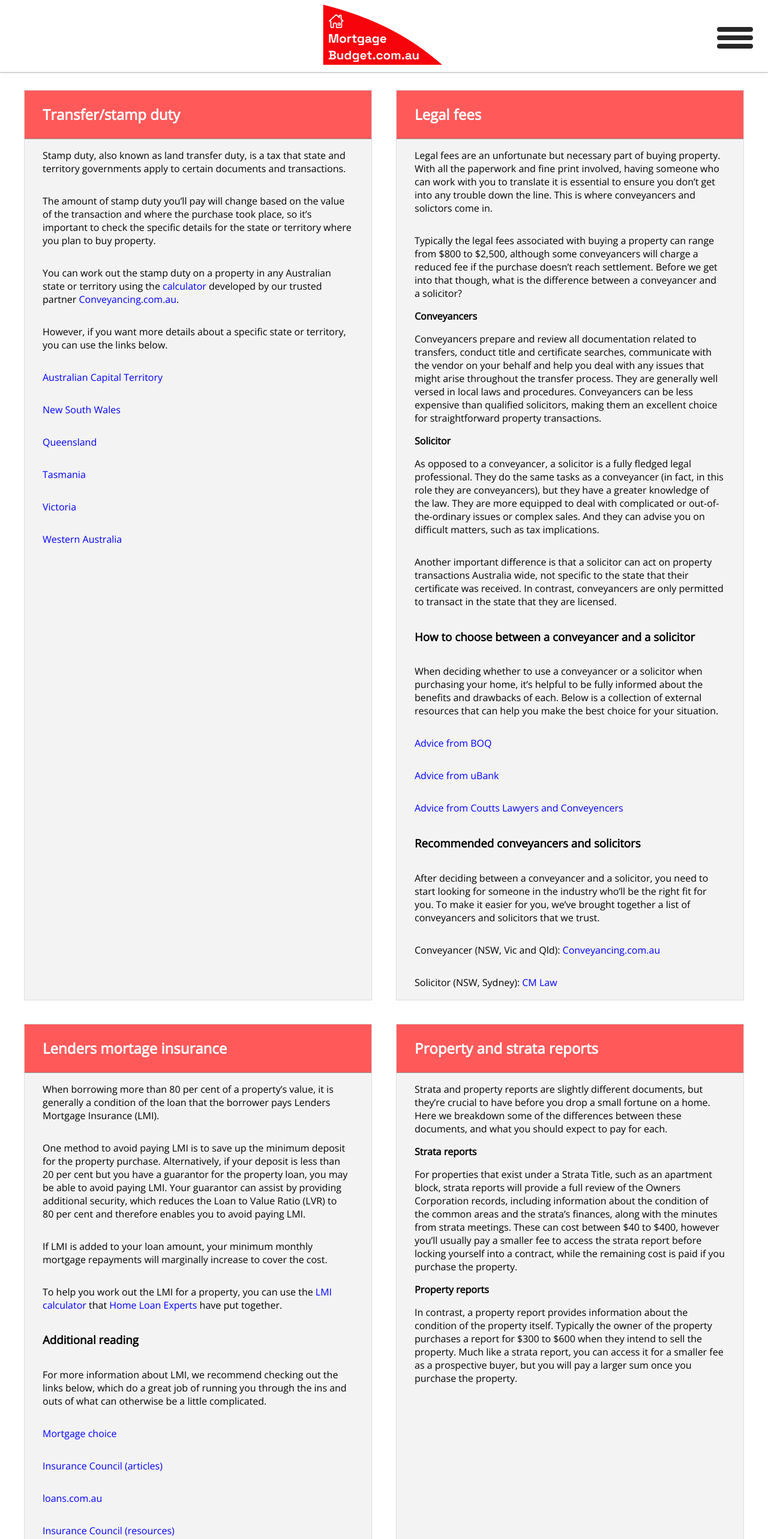
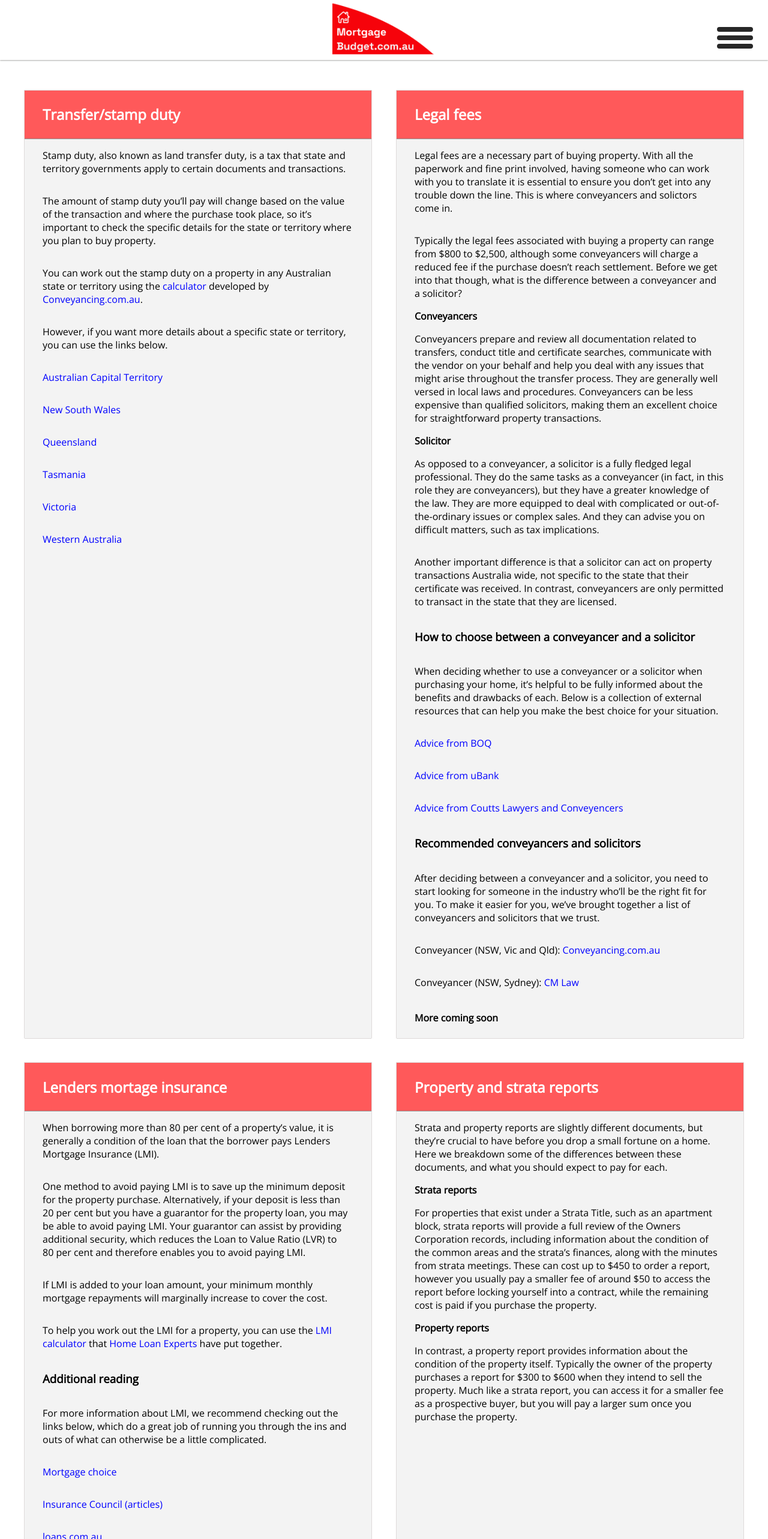
Before and after one commit to LetSamEqual/mortage-calc-react, a React (Create React App) app: page /resources in a window 1280 px wide. Shown: the top 2566 px of the page at 60% size. Built offline with nearby package versions, Linux system fonts and the light colour scheme.

Commit message:
updated design and copy

```diff
--- a/src/components/aboutPage/aboutPage.css
+++ b/src/components/aboutPage/aboutPage.css
@@ -39,6 +39,11 @@
   margin-top: 20px;
 }
 
+.adSenseBlock {
+  width: 300px;
+  height: 300px;
+}
+
 .shareSocialButtonsContainer {
   display: flex;
   gap: 15px;
--- a/src/components/aboutPage/aboutPage.js
+++ b/src/components/aboutPage/aboutPage.js
@@ -1,9 +1,14 @@
 import SocialButtons from "../socialButtons/socialbuttons";
 import "./aboutPage.css";
+import AdSenseBlock from "../adSenseBlock/adSenseBlock";
+import { useLocation } from "react-router-dom";
 
 const AboutPage = () => {
+  const location = useLocation();
+  const pathname = location.pathname;
   return (
     <div className="contentWrapper">
+      <AdSenseBlock props={location.pathname} />
       <div className="aboutPage">
         <h4>“Why does buying a house have to be so bloody hard?”</h4>
         <p>That’s the question that started this project. </p>
--- /dev/null
+++ b/src/components/adSenseBlock/adSenseBlock.jsx
@@ -0,0 +1,13 @@
+import { useEffect } from "react";
+
+const AdSenseBlock = ({ props }) => {
+  const currentPath = props;
+
+  useEffect(() => {
+    console.log(currentPath);
+  }, [currentPath]);
+
+  return <div key={currentPath}></div>;
+};
+
+export default AdSenseBlock;
--- a/src/components/hamburger/hamburger.css
+++ b/src/components/hamburger/hamburger.css
@@ -18,7 +18,7 @@
   --hamburger-gap: 6px;
   --foreground: #272727;
   --background: white;
-  --hamburger-margin: 15px;
+  --hamburger-margin: 10px;
   --animation-timing: 200ms ease-in-out;
   --hamburger-height: calc(
     (var(--bar-height) * 3 + (var(--hamburger-gap) * 2))
--- a/src/components/linksPage/linksPage.js
+++ b/src/components/linksPage/linksPage.js
@@ -29,7 +29,7 @@
               >
                 calculator
               </a>{" "}
-              developed by our trusted partner{" "}
+              developed by{" "}
               <a
                 href="https://conveyancing.com.au/"
                 target="_blank"
@@ -103,11 +103,11 @@
           <h2 className="linkContainerHeading">Legal fees</h2>
           <div className="linksContainer">
             <p>
-              Legal fees are an unfortunate but necessary part of buying
-              property. With all the paperwork and fine print involved, having
-              someone who can work with you to translate it is essential to
-              ensure you don’t get into any trouble down the line. This is where
-              conveyancers and solictors come in.
+              Legal fees are a necessary part of buying property. With all the
+              paperwork and fine print involved, having someone who can work
+              with you to translate it is essential to ensure you don’t get into
+              any trouble down the line. This is where conveyancers and
+              solictors come in.
             </p>
 
             <p>
@@ -154,7 +154,7 @@
             </p>
             <p>
               <a
-                href="https://www.boq.com.au/blog/property/solicitor-conveyancer#:~:text=As%20opposed%20to%20a%20conveyancer,ordinary%20issues%20or%20complex%20sales"
+                href="https://www.boq.com.au/blog/property/solicitor-conveyancer"
                 target="_blank"
                 rel="noreferrer"
               >
@@ -196,9 +196,9 @@
                 Conveyancing.com.au
               </a>
             </p>
-            {/* <p>Solicitor (all states): coming soon</p> */}
+
             <p>
-              Solicitor (NSW, Sydney):{" "}
+              Conveyancer (NSW, Sydney):{" "}
               <a
                 href="https://www.cmlaw.com.au/"
                 target="_blank"
@@ -207,12 +207,7 @@
                 CM Law
               </a>
             </p>
-            {/* <p>Solicitor (ACT): coming soon</p>
-            <p>Solicitor (NT): coming soon</p>
-            <p>Solicitor (Qld): coming soon</p>
-            <p>Solicitor (Tas): coming soon</p>
-            <p>Solicitor (Vic): coming soon</p>
-            <p>Solicitor (WA): coming soon</p> */}
+            <h4>More coming soon</h4>
           </div>
         </div>
         <div className="allLinkContainers">
@@ -289,15 +284,6 @@
                 loans.com.au
               </a>
             </p>
-            <p>
-              <a
-                href="https://insurancecouncil.com.au/resource/lenders-mortgage-insurance/"
-                target="_blank"
-                rel="noreferrer"
-              >
-                Insurance Council (resources)
-              </a>
-            </p>
           </div>
         </div>
         <div className="allLinkContainers">
@@ -315,10 +301,10 @@
               apartment block, strata reports will provide a full review of the
               Owners Corporation records, including information about the
               condition of the common areas and the strata’s finances, along
-              with the minutes from strata meetings. These can cost between $40
-              to $400, however you’ll usually pay a smaller fee to access the
-              strata report before locking yourself into a contract, while the
-              remaining cost is paid if you purchase the property.
+              with the minutes from strata meetings. These can cost up to $450
+              to order a report, however you usually pay a smaller fee of around
+              $50 to access the report before locking yourself into a contract,
+              while the remaining cost is paid if you purchase the property.
             </p>
             <b>Property reports</b>
             <p>
@@ -328,6 +314,16 @@
               sell the property. Much like a strata report, you can access it
               for a smaller fee as a prospective buyer, but you will pay a
               larger sum once you purchase the property.
+            </p>
+          </div>
+        </div>
+        <div className="allLinkContainers">
+          <h2 className="linkContainerHeading">Mortgage brokers</h2>
+          <div className="linksContainer">
+            <h4>Coming soon!</h4>
+            <p>
+              Check back in soon as we find other ways to help you on your
+              housing journey.
             </p>
           </div>
         </div>
--- a/src/components/navBar/navBar.css
+++ b/src/components/navBar/navBar.css
@@ -2,7 +2,7 @@
   position: fixed;
   display: flex;
   width: 100%;
-  height: 95px;
+  height: 80px;
   top: 0;
   border-bottom: 20px;
   background-color: white;
@@ -19,7 +19,7 @@
 
 .mortgageLogo {
   pointer-events: none;
-  transform: scale(0.8);
+  transform: scale(0.7);
 }
 
 .hamburgerComponent {
@@ -30,13 +30,13 @@
 
 @media (min-width: 700px) {
   .navBarContainer {
-    height: 120px;
+    height: 100px;
     top: 0;
   }
 
   .mortgageLogo {
     top: 0;
-    transform: scale(1);
+    transform: scale(0.85);
     pointer-events: none;
   }
   .hamburgerComponent {
--- a/src/components/siteIntro/siteIntro.js
+++ b/src/components/siteIntro/siteIntro.js
@@ -11,7 +11,8 @@
       <p className="introParaText">
         MortgageBudget.com.au was designed to do away with the complicated
         spreadsheets and formulas that go into buying a home, so you can get a
-        clear picture of your finances, without the hassle.
+        clear picture of your finances, without the hassle. Fill in your budget
+        details below to see what you can afford.
       </p>
       <p className="introParaText">
         This site was developed by the people who know what goes into purchasing
@@ -25,9 +26,9 @@
         house hunting!
       </p>
       <p className="introParaText">
-        (P.S. If you like what we’ve built here and know someone who would
+        P.S. If you like what we’ve built here and know someone who would
         benefit from it, then we’d love if you could pass us on to them using
-        the links below.)
+        the links below.
       </p>
       <div className="socialButtonsComponentContainer">
         <SocialButtons />
--- a/src/components/socialButtons/socialbuttons.js
+++ b/src/components/socialButtons/socialbuttons.js
@@ -13,7 +13,7 @@
 const SocialButtons = () => {
   const shareUrl = "mortgagebudget.com.au";
   const title =
-    "Finally managed to organise my finances for buying a home. Thanks mortgagebudget.com.au!";
+    "This tool really helped me get my budget in order, thought you might want to give it a try.";
   return (
     <div className="shareSocialButtonsContainer">
       <FacebookShareButton url={shareUrl} quote={title} hashtag={"#realestate"}>
```
Also changed, not shown: src/components/calculator/Calculator.js (+22 -15 lines), src/components/adSenseBlock/adSenseBlock.css (added).
